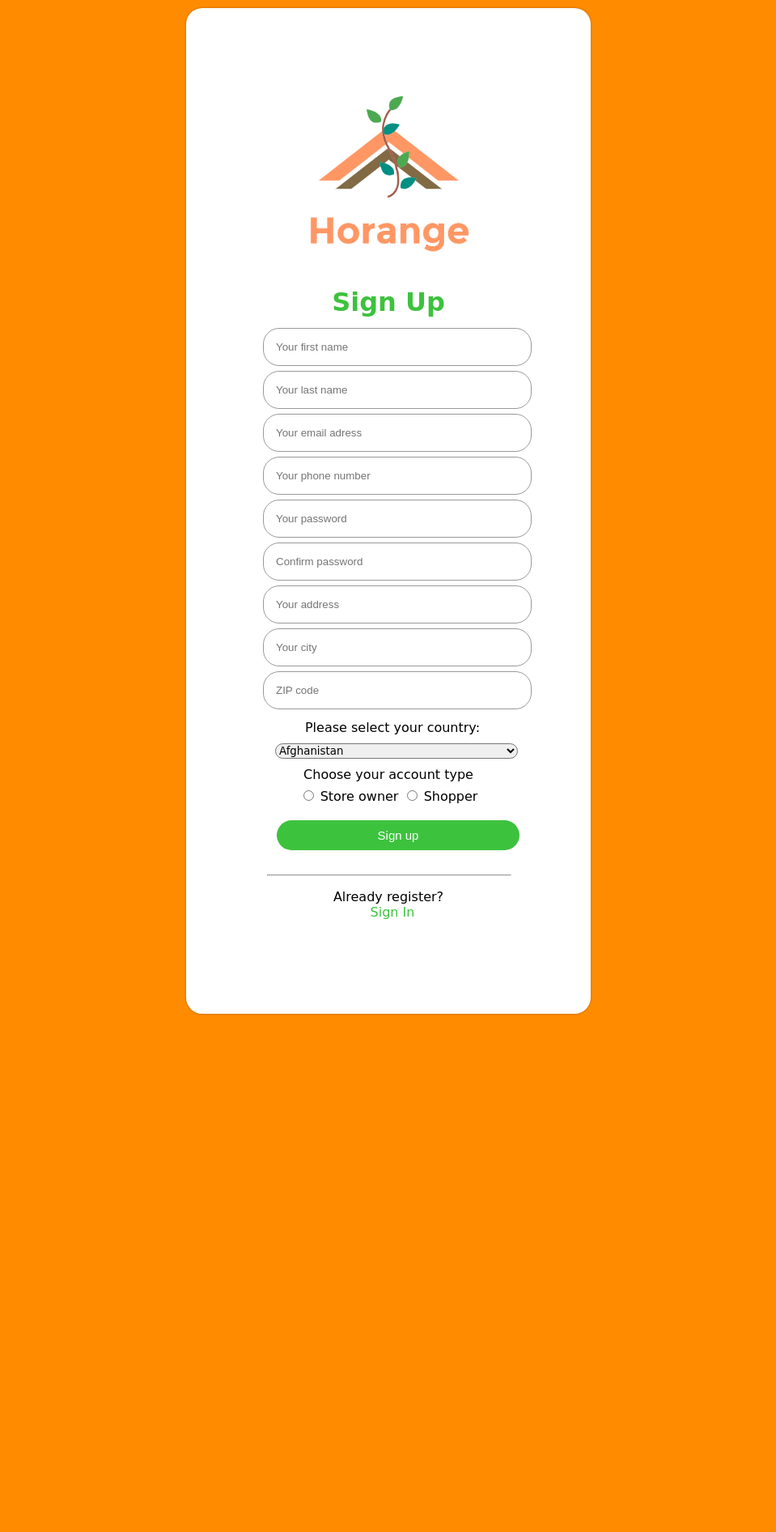
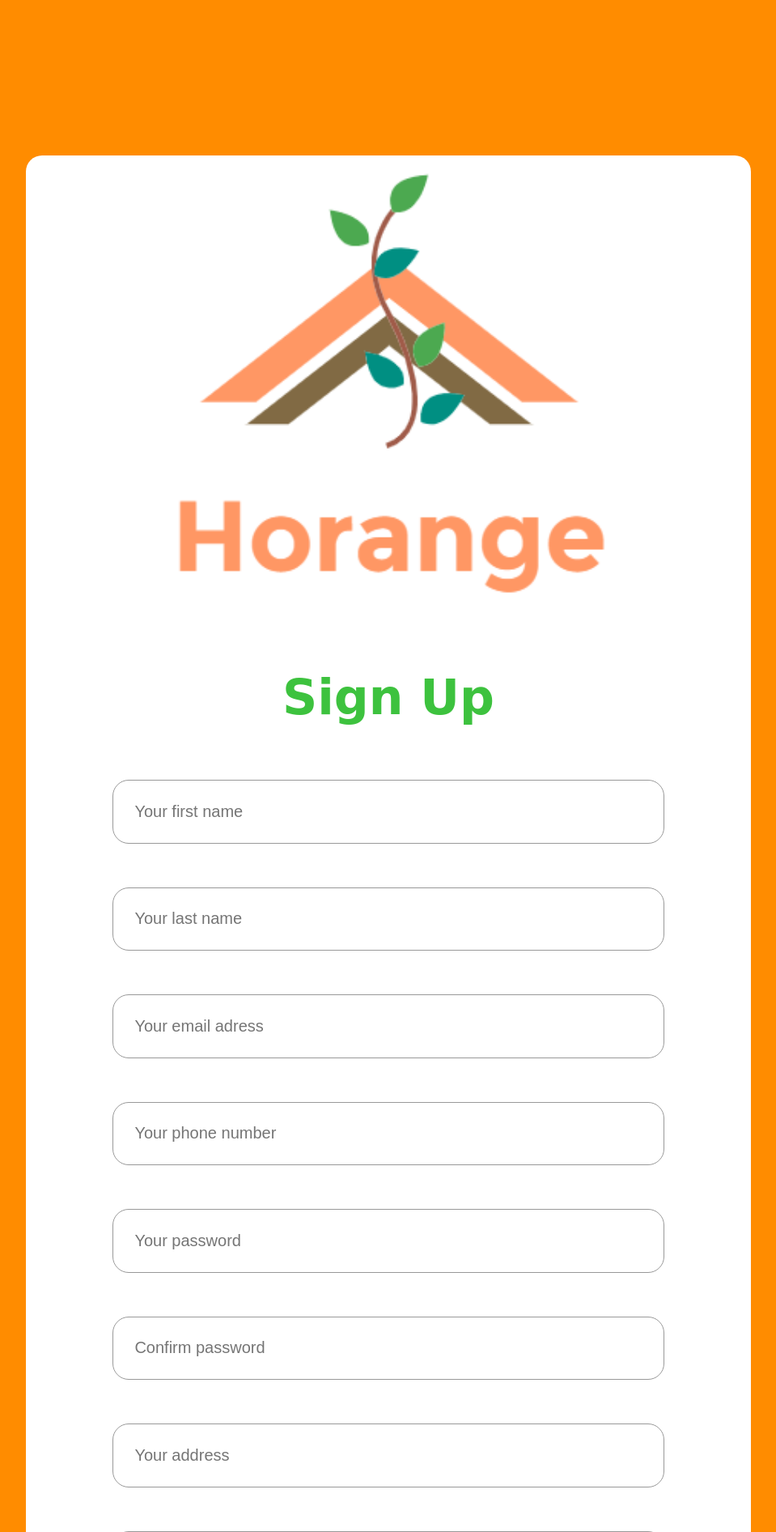
Before and after one commit to vinhvanle/COSC2430-A1, a PHP site: page /register.html in a window 1280 px wide. Shown: the top 1892 px of the page at 81% size, without its empty margins (160-1119 px from the left). Before the commit the page ends 1253 px from the top, so only its background shows below. Run offline with PHP 8.4, Linux system fonts and the light colour scheme.

Commit message:
Some css for index.html and some css fixes for myaccount
fix the size and color

```diff
--- a/forgot.html
+++ b/forgot.html
@@ -7,9 +7,10 @@
   </head>
   <body>
     <div class="form-container">
+            <img src="img/logo.png" alt="">
       <form class="form-wrap" action="" method="post">
         <h2>Forgot password</h2>
-        <h5>Please enter your email or phone number to search for your account</h5>
+        <h6>Enter your email or phone number to search for your account</h6>
           <input type="text" class = "fg-box" placeholder="Enter your email or phone number">
           <br>
           <button type="button" class="send">Send</button>
--- a/login.html
+++ b/login.html
@@ -7,7 +7,7 @@
   </head>
   <body>
     <div class="sign-form">
-      <img src="logo.png" alt="">
+      <img src="img/logo.png" alt="">
       <h1>Sign in </h1>
       <form class="" action="" method="post">
         <input type="email" placeholder="  Your Email/Phone Number" class="signin-box"required>
@@ -17,7 +17,7 @@
         <button type="button" class="sign-button">Sign In</button>
         <p><a href="forgot.html" class = "und">Forgot password?</a></p>
         <hr>
-        <p><a href="register.html" class = "und">Create new account</a></p>
+        <p><a href="mid.html" class = "und">Create new account</a></p>
 
 
       </form>
--- a/register.html
+++ b/register.html
@@ -7,9 +7,9 @@
   </head>
   <body>
     <div class="sign-form">
-      <img src="logo.png" alt="">
+      <img src="img/logo.png" alt="">
       <div class="inner-box">
-        <form class="" action="login.html" method="post">
+        <form class="su-box" action="login.html" method="post">
           <h1>Sign Up </h1>
           <input type="text" placeholder="Your first name" class ="signup-box" required>
           <br>
@@ -280,16 +280,6 @@
                   <option value="ZW">Zimbabwe</option>
             </select>
             </div>
-<div class="type">
-    <label for="acctype">Choose your account type </label>
-    <br>
-<form class = "">
-  <input type="radio" name="acctype" id="owner">
-  <label for="">Store owner</label>
-  <input type="radio" name="acctype" id="shopper" >
-  <label for="shopper">Shopper</label>
-</form>
-</div>
           <button type="button"class="sign-button">Sign up</button>
           <hr>
           <p><span>Already register?</span><a href="login.html"  class="und" > Sign In</a></p>
--- a/style/Style-account.css
+++ b/style/Style-account.css
@@ -1,61 +1,54 @@
-
-  body
+body
 {
   font-family: cursive;
+  font-size: 30px;
   margin:0;
   padding:0;
   background-size: cover;
   background-color: #FF8C00;
 }
 .sign-form{
-  width: 300px;
-  box-shadow: 0 0 3px 0 rgba(0, 0, 0, 0.3);
+  width: 70%;
   border-radius: 20px;
   background: #fff;
-  padding: 100px;
-  margin: 10px auto 0;
   text-align: center;
-  margin-bottom: 20px;
+  margin: 15%;
 }
 .sign-form h1 {
   color: #3dc23e;
-  margin-bottom: 10px;
 }
 .signin-box{
   border-radius: 20px;
-  width: 100%;
-  padding: 15px;
-  margin: 10px 0;
+  margin: 5%;
+  padding: 5%;
+  width: 70%;
   border: 1px solid #999;
   outline: none;
-  position: relative;
-  right:5px;
+  font-size: 20px;
+
 }
 .signup-box{
   border-radius: 20px;
-  width: 100%;
-  padding: 15px;
-  margin: 3px 0;
+  width: 70%;
+  padding: 3%;
+  margin: 3%;
   border: 1px solid #999;
   outline: none;
-  position: relative;
-  right:5px;
+  font-size:20px;
 }
 button{
   color: #fff;
   border-radius: 20px;
-  padding: 10px;
-  font-size: 15px;
-  margin: 10px ;
-  width: 100%;
+  padding: 5%;
+  margin: 5% 0 ;
+  width: 70%;
   border: none;
   outline: none;
   cursor: pointer;
+  font-size: 30px;
 }
 .sign-button{
   background-color: #3dc23e;
-  position: relative;
-  left :2px;
 
 }
 .sign-button:hover{
@@ -66,60 +59,76 @@ button{
   text-decoration: none;
   color: #3dc23e;
   display: block;
-  position: relative;
-  left: 5px;
-
+  padding-bottom : 15%;
 }
 .und:hover{
   background: #fff;
   color: #FF8C00;
 }
 hr{
-  margin-top: 20px;
-  width: 100%;
+  margin-top: 5%;
+  width: 70%;
 }
 img{
   width:40%;
 }
 .inner-box{
-  margin-bottom: 10px;
+  width: 100%;
 }
 .country{
   border-radius: 20px;
-  margin-top: 10px;
+  margin-top: 5%;
   width: 100%;
-  position: relative;
-  left: 5px;
   font-family: cursive;
 }
-.type{
-  margin: 10px;
+.account-type{
+  background-color: #fff;
+  text-align: center;
   border-radius: 20px;
+  margin: 5%;
+
 }
-#owner{
-  margin-top: 10px;
+.typee{
+  text-decoration: none;
+  color: #fff;
 }
-#shopper{
-  margin-top: 10px;
+.account-type .type .owner{
+  border-radius: 20px;
+  margin-left: 5%;
+  width: 30%;
+  background-color: #3dc23e;
+}
+.account-type .type .owner:hover{
+  background-color: #FF8C00;
+  color: #fff;
+}
+.account-type .type .shopper{
+  border-radius: 20px;
+  margin-right: 5%;
+  width: 30%;
+  background-color: #3dc23e;
+}
+.account-type .type .shopper:hover{
+  background-color: #FF8C00;
+  color: #fff;
 }
 .form-container {
-  width: 300px;
-  box-shadow: 0 0 3px 0 rgba(0, 0, 0, 0.3);
+  width: 70%;
   border-radius: 20px;
   font-family: cursive;
   background: #fff;
-  padding: 100px;
-  margin: 10px auto 0;
+  margin: 15%;
   text-align: center;
-  margin-bottom: 20px;
+}
+.form-container img{
+  width: 90%;
 }
 .fg-box {
   border-radius: 20px;
-  width: 100%;
-  padding: 10px;
-  margin: 10px 0;
-  margin-top: 0px;
+  width: 70%;
+  padding: 5%;
   border: 1px solid #999;
+  font-size: 20px;
   outline: none;
 }
 .send{
@@ -127,11 +136,26 @@ img{
   outline: none;
   background-color:  #3dc23e;
 }
+.send:hover{
+  background-color: #FF8C00;
+  color: #fff;
+}
 .form-container h2{
   color: #3dc23e;
 }
 .sign-form img{
-  width: 300px;
+  width: 90%;
 }
 .country select{
+  font-size: 30px;
+  margin: auto;
+  margin-top: 5%;
 }
+.clear{
+  width: 50%;
+  background-color: #3dc23e;
+}
+.clear:hover{
+  background-color: #FF8C00;
+  color: #fff;
+}
```
Also changed, not shown: mid.html (added, +18 -0 lines), register-owner.html (added, +27 -0 lines), style/style.css (+29 -6 lines).
